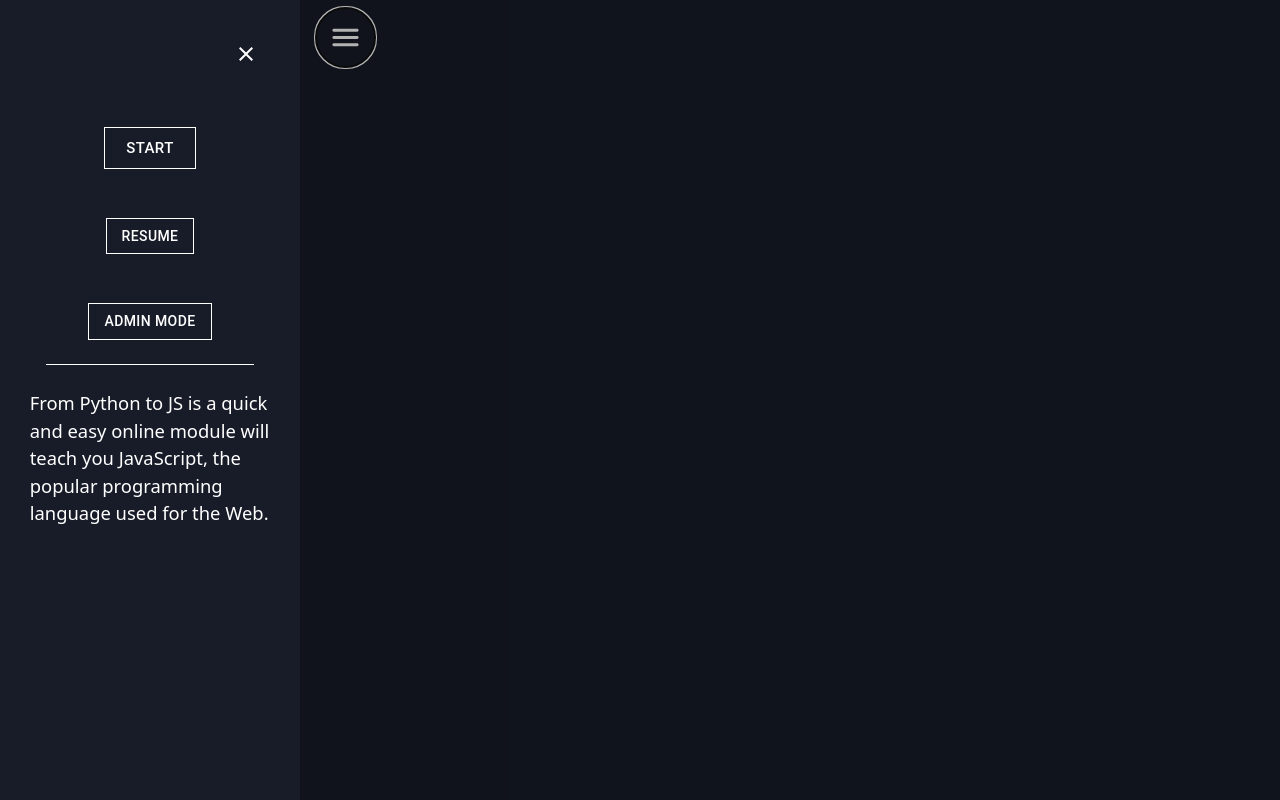
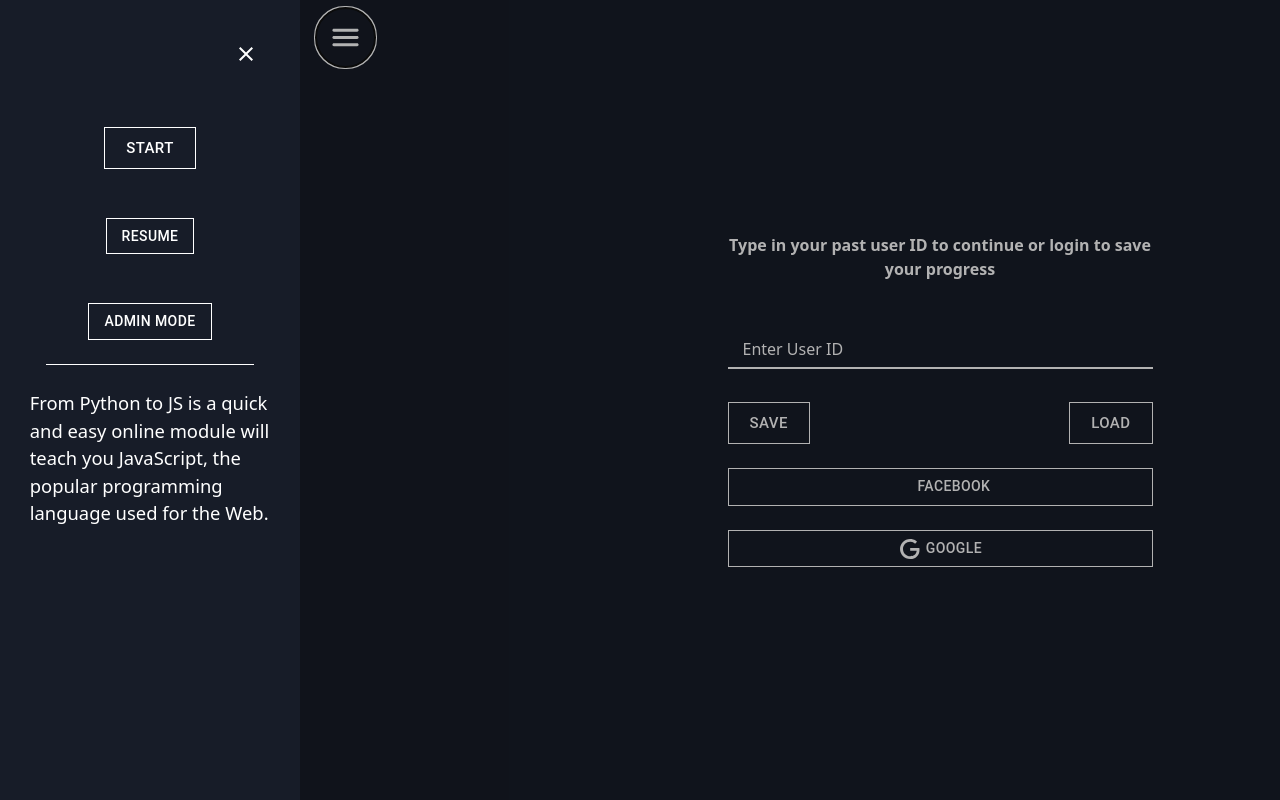
Before and after one commit to justussoh/BT3103-P2J, a React (Create React App) app: page /load in a window 1280 px wide. Both pictures are taken after a click on the button 45 px from the left and 37 px from the top of the page. Built offline with nearby package versions, Linux system fonts and the light colour scheme; no server answers.

Commit message:
Added Progress save and auth

```diff
--- a/package.json
+++ b/package.json
@@ -7,6 +7,8 @@
     "@material-ui/core": "^4.5.0",
     "@material-ui/icons": "^4.4.3",
     "@material-ui/lab": "^4.0.0-alpha.29",
+    "@mdi/js": "^4.5.95",
+    "@mdi/react": "^1.2.1",
     "@types/jest": "^24.0.18",
     "@types/node": "^12.7.12",
     "@types/react": "^16.9.5",
@@ -18,6 +20,7 @@
     "brace": "^0.11.1",
     "firebase": "^7.2.1",
     "gh-pages": "^2.1.1",
+    "history": "^4.10.1",
     "react": "^16.10.2",
     "react-ace": "^7.0.4",
     "react-bootstrap": "^1.0.0-beta.14",
--- a/src/App.tsx
+++ b/src/App.tsx
@@ -1,6 +1,6 @@
 import React, {Component} from 'react';
 import {Container} from 'react-bootstrap';
-import {BrowserRouter as Router, Route, Switch} from 'react-router-dom';
+import {Router, Route, Switch} from 'react-router-dom';
 import IconButton from "@material-ui/core/IconButton";
 import CloseIcon from '@material-ui/icons/Close';
 import Slide from "@material-ui/core/Slide";
@@ -9,11 +9,13 @@ import NavBar from "./components/Navigation/NavBar";
 import SliderMenu from "./components/Navigation/SliderMenu";
 import axios from "axios";
 import {firebaseApp} from './util/firebase';
+import history from "./history";
 
 import QuestionInterface from './components/Question/QuestionInterface'
 
 import './App.css';
 import {questions} from "./QuestionList";
+import Resume from "./components/Resume/Resume";
 
 export interface BackendResponse {
     data: {
@@ -35,7 +37,26 @@ class App extends Component {
         isLoading: false,
         showAlert: false,
         showSnackBar: false,
+        loggedIn:false,
+        uid:'',
     };
+
+    componentDidMount(): void {
+        firebaseApp.auth().onAuthStateChanged(user => {
+            if (user) {
+                let currentuser = firebaseApp.auth().currentUser;
+                if (currentuser !== null){
+                    this.setState({
+                        uid: currentuser.uid,
+                        username: currentuser.displayName,
+                        loggedIn: true,
+                    });
+                }
+            } else {
+                this.setState({loggedIn: false})
+            }
+        });
+    }
 
     handleMenu = (isOpen: boolean) => {
         this.setState({openMenu: isOpen})
@@ -102,7 +123,10 @@ class App extends Component {
             questions[this.state.question].completed = res.data.isComplete;
             questions[this.state.question].feedbackText = res.data.textFeedback;
             // questions[this.state.question].completed = true;
-            this.setState({questions: questions})
+            this.setState({questions: questions});
+            if (this.state.loggedIn){
+                this.handleSaveState(this.state.uid)
+            }
         } catch (err) {
             console.log(err);
         } finally {
@@ -125,17 +149,19 @@ class App extends Component {
         let db = firebaseApp.database().ref(`/userdata/${name}`);
         db.once('value').then((snapshot) => {
             const data = snapshot.val();
-            let questions = Object.values(data.questions);
-            // console.log(questions)
-            this.setState({
-                questions: questions,
-                feedbackRating: data.feedbackRating,
-                showSnackBar:true,
-                openMenu:false
-            })
-            window.setTimeout(()=>{
-                this.setState({showSnackBar:false})
-            },3000)
+            if (data !== null){
+                let questions = Object.values(data.questions);
+                // console.log(questions)
+                this.setState({
+                    questions: questions,
+                    feedbackRating: data.feedbackRating,
+                    showSnackBar: true,
+                    openMenu: false
+                });
+                window.setTimeout(() => {
+                    this.setState({showSnackBar: false})
+                }, 3000)
+            }
         }).catch(err => {
             console.log(err);
         });
@@ -158,11 +184,11 @@ class App extends Component {
         this.setState({questions: questions})
     };
 
-    handleCloseSnackBar=()=>{
-        this.setState({showSnackBar:false})
+    handleCloseSnackBar = () => {
+        this.setState({showSnackBar: false})
     };
 
-    SlideTransition = (props:any) => {
+    SlideTransition = (props: any) => {
         return <Slide {...props} direction="up"/>
     };
 
@@ -184,7 +210,7 @@ class App extends Component {
                 <Container fluid className='container-main d-flex align-items-center justify-content-center flex-column'
                            id='page-wrap'>
                     <NavBar handleMenu={this.handleMenu}/>
-                    <Router>
+                    <Router history={history}>
                         <Switch>
                             <Route exact path="/"
                                    render={(props) => <QuestionInterface {...props} questions={this.state.questions}
@@ -201,6 +227,10 @@ class App extends Component {
                                                                          handleClickQuestion={this.handleClickQuestion}
 
                                    />}/>
+                            <Route exact path='/load' render={(props) => <Resume {...props}
+                                                                                handleSaveState={this.handleSaveState}
+                                                                                handleLoadState={this.handleLoadState}
+                            />}/>
                         </Switch>
                     </Router>
                     <Snackbar anchorOrigin={{horizontal: 'right', vertical: 'bottom'}}
--- a/src/components/Form/Question.css
+++ b/src/components/Form/Question.css
@@ -11,6 +11,8 @@
 
 .question-instruction {
     color: white;
+    margin-right: 10px;
+    margin-bottom: 0px;
 }
 
 .progress-bar-container{
--- /dev/null
+++ b/src/components/Resume/Resume.css
@@ -0,0 +1,5 @@
+.resume-auth{
+    color: white !important;
+    border-color: white !important;
+    border-radius: 0!important;
+}
--- a/src/components/Resume/Resume.tsx
+++ b/src/components/Resume/Resume.tsx
@@ -1,18 +1,109 @@
 import React from 'react';
 import {Container, Col, Row} from 'react-bootstrap';
-import TextField from '@material-ui/core/TextField'
+import {firebaseApp} from "../../util/firebase";
+import * as firebase from 'firebase';
+import Button from "@material-ui/core/Button";
+import Grid from "@material-ui/core/Grid";
+import Icon from '@mdi/react';
+import {mdiFacebookBox, mdiGoogle} from '@mdi/js';
+import history from "../../history";
+
+import './Resume.css'
 
 type MyProps = {
+    handleSaveState: (arg0: string) => void,
+    handleLoadState: (arg0: string) => void,
+};
 
-};
 class Resume extends React.Component<MyProps, {}> {
+
+    state = {
+        userId: ''
+    };
+
+    handleUserIdChange = (e: React.ChangeEvent<HTMLInputElement>) => {
+        this.setState({userId: e.target.value});
+    };
+
+    handleSaveStateCheck = () => {
+        if (this.state.userId !== '') {
+            this.props.handleSaveState(this.state.userId)
+        }
+    };
+
+
+    handleFacebook = (e: React.MouseEvent<HTMLButtonElement, MouseEvent>) => {
+        e.preventDefault();
+        const provider = new firebase.auth.FacebookAuthProvider();
+        firebaseApp.auth().signInWithPopup(provider).then((result) => {
+            //console.log('Facebook login success');
+            if (result !== null && result.user !== null && result.user.uid !== null) {
+                this.props.handleLoadState(result.user.uid);
+                history.push('/');
+            }
+        }).catch((error) => {
+            console.log(error);
+        });
+    };
+
+    handleGoogle = (e: React.MouseEvent<HTMLButtonElement, MouseEvent>) => {
+        e.preventDefault();
+        const provider = new firebase.auth.GoogleAuthProvider();
+        firebaseApp.auth().signInWithPopup(provider).then((result) => {
+            //console.log('Google login success');
+            if (result !== null && result.user !== null && result.user.uid !== null) {
+                this.props.handleLoadState(result.user.uid);
+                history.push('/');
+
+            }
+        }).catch((error) => {
+            console.log(error);
+        });
+    };
 
     render() {
         return (
-            <Container fluid>
-
-
-            </Container>
+            <div style={{width: 425}}>
+                <Grid container spacing={3}>
+                    <Grid item xs={12} className='d-flex align-items-center justify-content-center'>
+                        <span style={{color: 'white', textAlign: "center", fontWeight: 'bold'}}>
+                            Type in your past user ID to continue or login to save your progress
+                        </span>
+                    </Grid>
+                    <Grid item xs={12} className='d-flex align-items-center justify-content-center'>
+                        <div className='w-100'>
+                            <label className="field a-field a-field_a3">
+                                <input className="field__input a-field__input" placeholder="e.g. sy95"
+                                       onChange={this.handleUserIdChange}
+                                />
+                                <span className="a-field__label-wrap">
+                                      <span className="a-field__label">Enter User ID</span>
+                                    </span>
+                            </label>
+                            <div className='d-flex'>
+                                <Button variant="outlined" className='button-start' size='large'
+                                        onClick={this.handleSaveStateCheck}>
+                                    SAVE
+                                </Button>
+                                <Button variant="outlined" className='button-start ml-auto' size='large'
+                                        onClick={() => this.props.handleLoadState(this.state.userId)}>
+                                    LOAD
+                                </Button>
+                            </div>
+                        </div>
+                    </Grid>
+                    <Grid item xs={12} className='d-flex align-items-center justify-content-center'>
+                        <Button variant="outlined" onClick={this.handleFacebook} className='resume-auth' fullWidth>
+                            <span><Icon path={mdiFacebookBox} size={1} style={{fill: 'white'}}/> Facebook</span>
+                        </Button>
+                    </Grid>
+                    <Grid item xs={12} className='d-flex align-items-center justify-content-center'>
+                        <Button variant="outlined" onClick={this.handleGoogle} className='resume-auth' fullWidth>
+                            <span><Icon path={mdiGoogle} size={1} style={{fill: 'white'}}/> Google</span>
+                        </Button>
+                    </Grid>
+                </Grid>
+            </div>
         );
     }
 }
--- /dev/null
+++ b/src/history.js
@@ -0,0 +1,3 @@
+import { createBrowserHistory } from 'history';
+
+export default createBrowserHistory();
```
Also changed, not shown: src/components/Form/Question.tsx (+13 -12 lines), src/components/Navigation/SliderMenu.tsx (+11 -5 lines), 1 other file (tests, documents, lock files or other folders).
